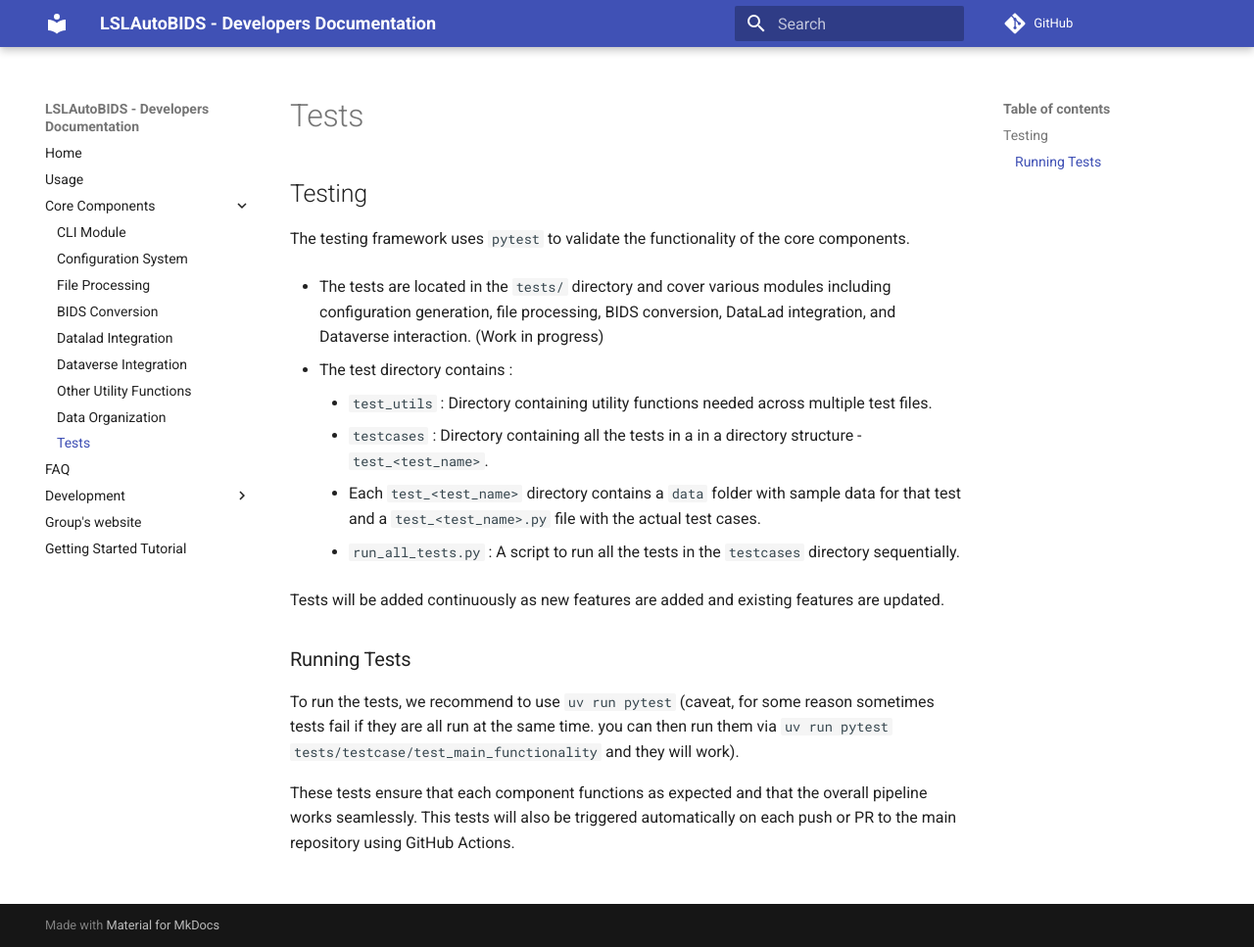
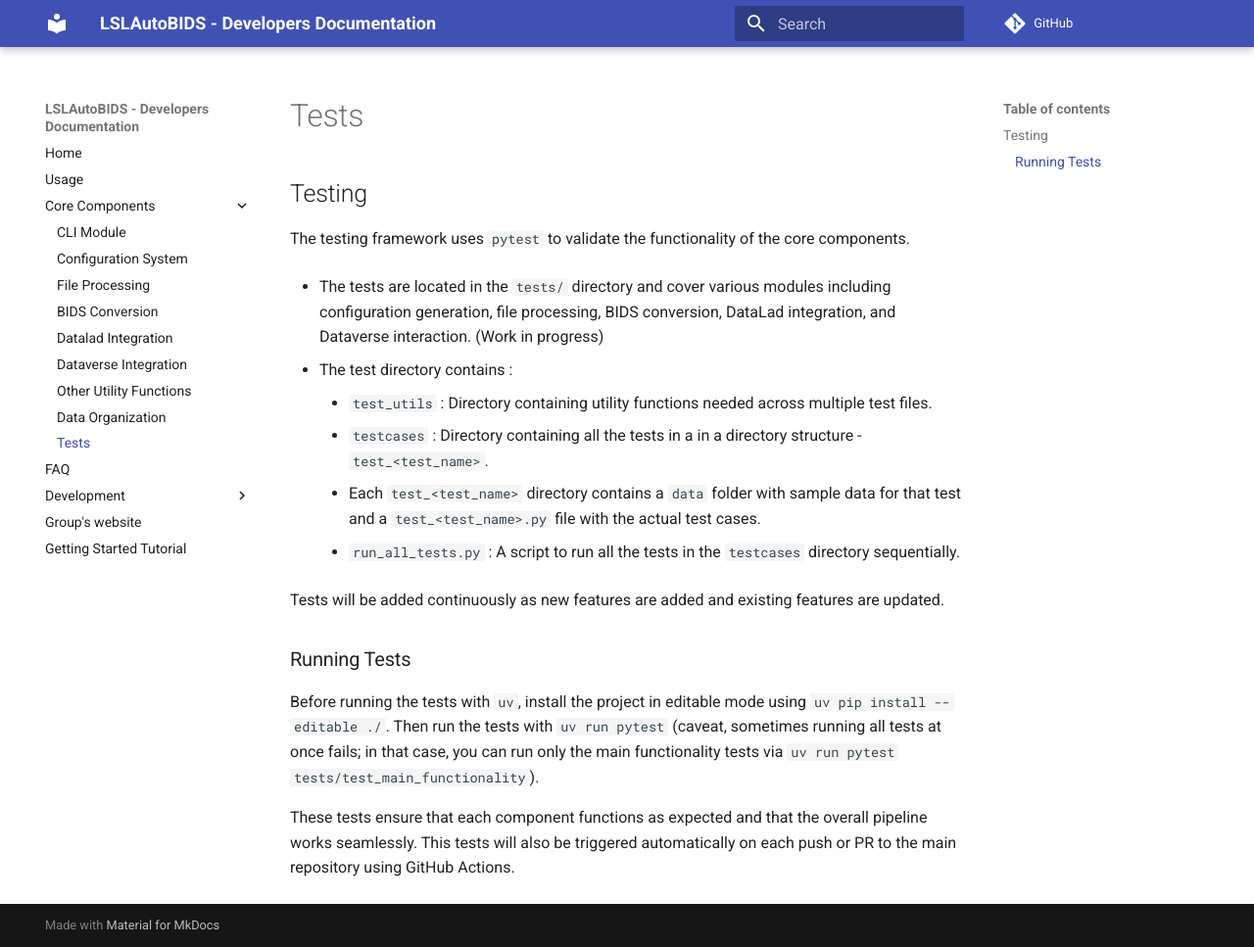
Before and after one commit to s-ccs/LSLAutoBIDS, an MkDocs documentation site: the page built from docs/testing.md, in a window 1280 px wide and 967 px high. Shown: the whole window at 98% size. Built offline with MkDocs 1.6.1 and Material for MkDocs 9.7.7, drawn with Linux system fonts in a browser that asks for light colours; comment, search, counter and statistics services are not loaded.

Commit message:
fix uv testing instructions (editable install and test path)

```diff
--- a/docs/testing.md
+++ b/docs/testing.md
@@ -14,6 +14,6 @@ Tests will be added continuously as new features are added and existing features
 
 ### Running Tests
 
-To run the tests, we recommend to use `uv run pytest` (caveat, for some reason sometimes tests fail if they are all run at the same time. you can then run them via `uv run pytest tests/testcase/test_main_functionality` and they will work).
+Before running the tests with `uv`, install the project in editable mode using `uv pip install --editable ./`. Then run the tests with `uv run pytest` (caveat, sometimes running all tests at once fails; in that case, you can run only the main functionality tests via `uv run pytest tests/test_main_functionality`).
 
 These tests ensure that each component functions as expected and that the overall pipeline works seamlessly. This tests will also be triggered automatically on each push or PR to the main repository using GitHub Actions.
```
